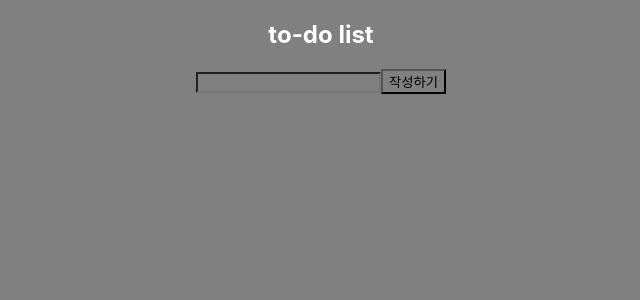
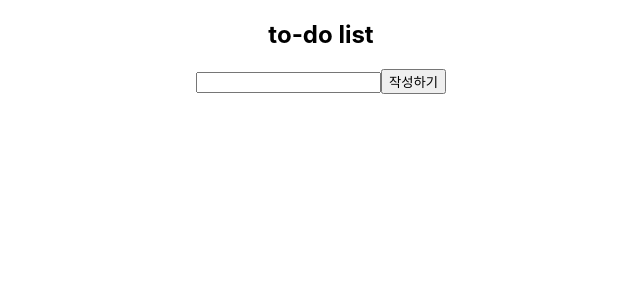
Before and after one commit to gajigaji04/React-To-do, a React (Create React App) app: page / in a window 1280 px wide. Shown: the top 300 px of the page, without its empty margins (319-959 px from the left). Built offline with nearby package versions, Linux system fonts and the light colour scheme.

Commit message:
주석 수정

```diff
--- a/src/App.css
+++ b/src/App.css
@@ -1,10 +1,5 @@
-* {
-  background-color: grey;
-}
-
 .App {
   text-align: center;
-  color: white;
 }
 
 .App-logo {
```
